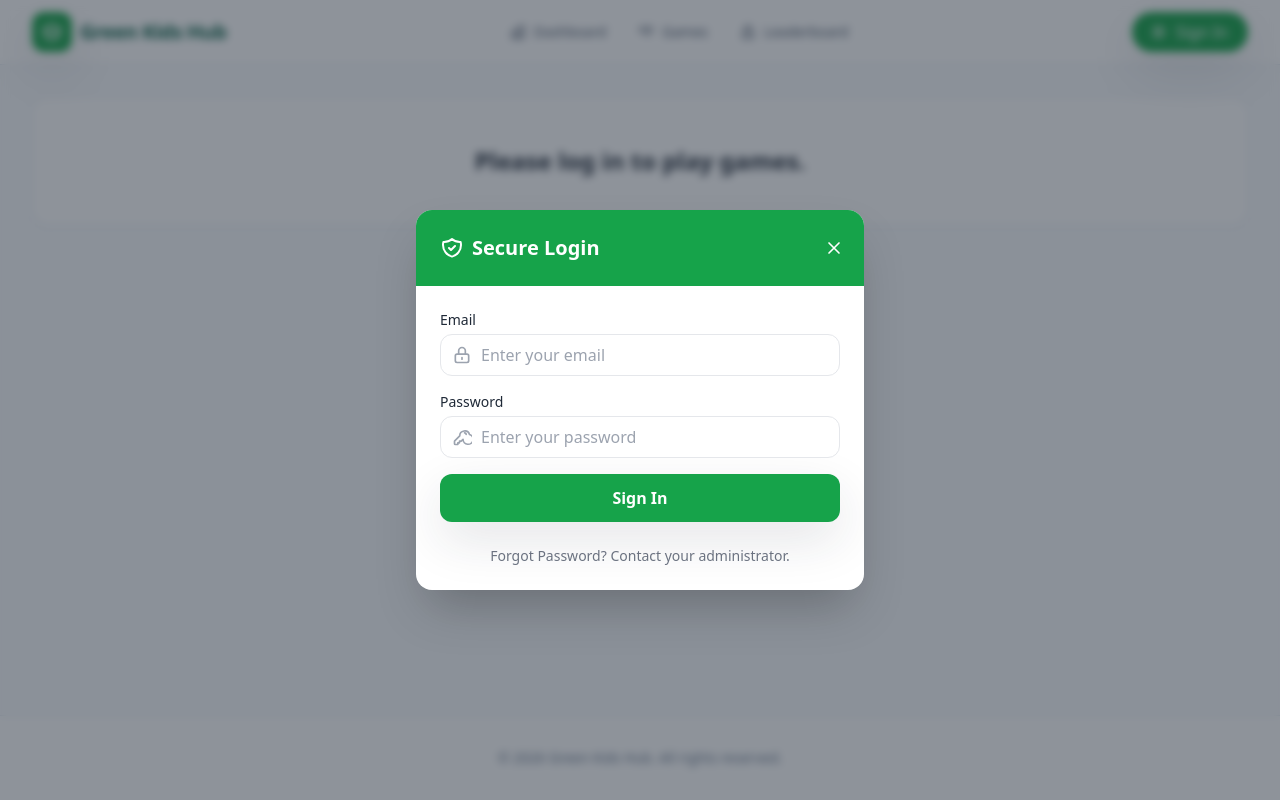
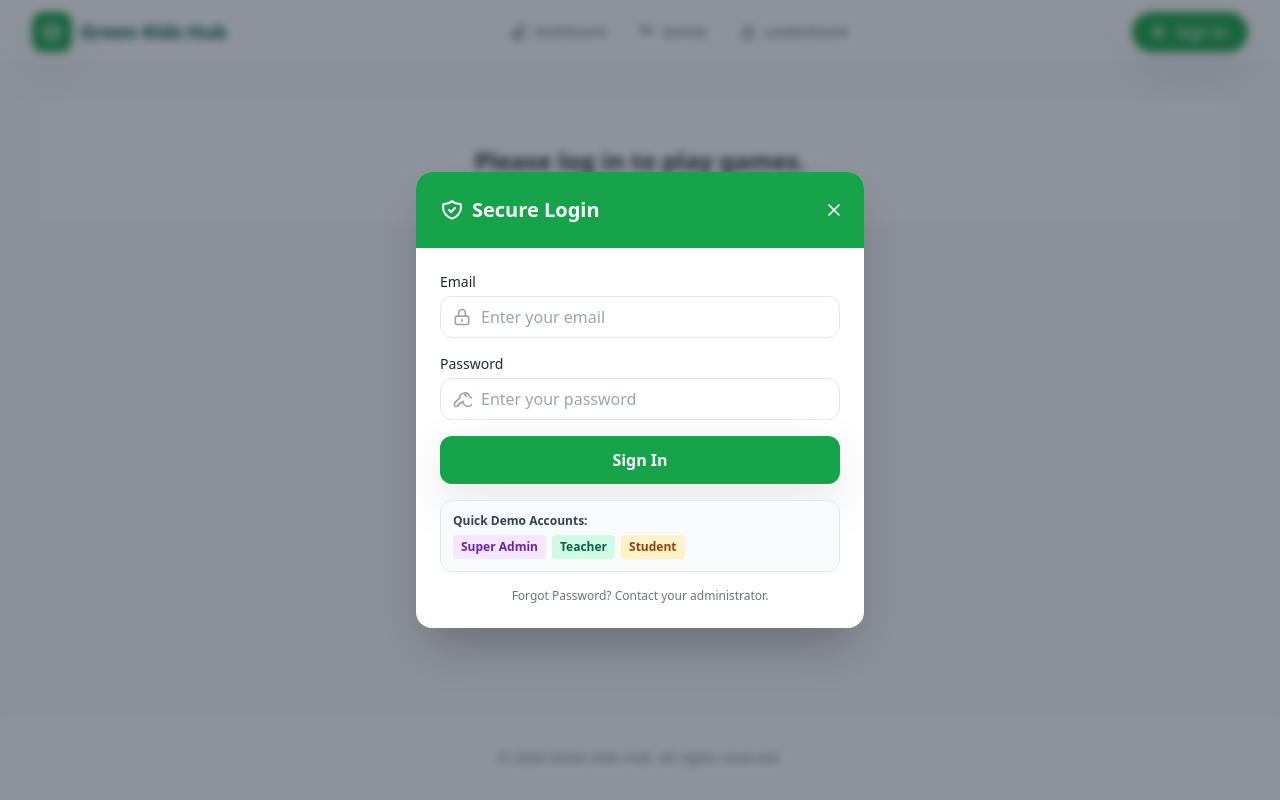
Before and after one commit to WarriorSidd/green-kids-hub, a Next.js app in the folder apps/web/: page /games in a window 1280 px wide. Both pictures are taken after a click on the button "Sign In". Built offline with nearby package versions, Linux system fonts and the light colour scheme.

Commit message:
fix: auto-heal seed accounts and add quick login helpers

```diff
--- a/apps/web/src/components/LoginModal.tsx
+++ b/apps/web/src/components/LoginModal.tsx
@@ -103,7 +103,34 @@ export default function LoginModal({ isOpen, onClose }: LoginModalProps) {
             </button>
           </form>
 
-          <p className="mt-6 text-center text-sm text-gray-500">
+          <div className="mt-4 p-3 bg-slate-50 border border-slate-200 rounded-xl text-xs">
+            <p className="font-bold text-slate-700 mb-1.5">Quick Demo Accounts:</p>
+            <div className="flex flex-wrap gap-1.5">
+              <button
+                type="button"
+                onClick={() => { setEmail('superadmin@greenkidshub.com'); setPassword('Admin@2026'); }}
+                className="px-2 py-1 bg-purple-100 text-purple-800 font-bold rounded hover:bg-purple-200 transition"
+              >
+                Super Admin
+              </button>
+              <button
+                type="button"
+                onClick={() => { setEmail('teacher@greenkidshub.com'); setPassword('Admin@2026'); }}
+                className="px-2 py-1 bg-emerald-100 text-emerald-800 font-bold rounded hover:bg-emerald-200 transition"
+              >
+                Teacher
+              </button>
+              <button
+                type="button"
+                onClick={() => { setEmail('student@greenkidshub.com'); setPassword('Admin@2026'); }}
+                className="px-2 py-1 bg-amber-100 text-amber-800 font-bold rounded hover:bg-amber-200 transition"
+              >
+                Student
+              </button>
+            </div>
+          </div>
+
+          <p className="mt-4 text-center text-xs text-gray-500">
             Forgot Password? Contact your administrator.
           </p>
         </div>
--- a/apps/web/src/lib/api.ts
+++ b/apps/web/src/lib/api.ts
@@ -165,12 +165,26 @@ export function initializeApp(): void {
 
 export function authenticateUser(email: string, password: string): UserSession {
   initializeApp();
-  const users = getStore<StoredUser>(STORAGE_KEYS.USERS);
+  let users = getStore<StoredUser>(STORAGE_KEYS.USERS);
+
+  // Auto-heal if seed accounts are missing
+  if (users.length === 0 || !users.some((u) => u.email.toLowerCase() === 'superadmin@greenkidshub.com')) {
+    localStorage.removeItem(STORAGE_KEYS.INITIALIZED);
+    initializeApp();
+    users = getStore<StoredUser>(STORAGE_KEYS.USERS);
+  }
+
   const user = users.find((u) => u.email.toLowerCase() === email.toLowerCase());
 
   if (!user) throw new Error('No account found with this email address.');
   if (!user.isActive) throw new Error('This account has been deactivated. Contact your administrator.');
-  if (user.passwordHash !== simpleHash(password)) throw new Error('Incorrect password. Please try again.');
+
+  const inputHash = simpleHash(password);
+  const isValidPassword =
+    user.passwordHash === inputHash ||
+    (user.id.startsWith('usr-') && (password === 'Admin@2026' || password === 'ChangeMe123!'));
+
+  if (!isValidPassword) throw new Error('Incorrect password. Please try again.');
 
   const session: UserSession = {
     id: user.id,
```
